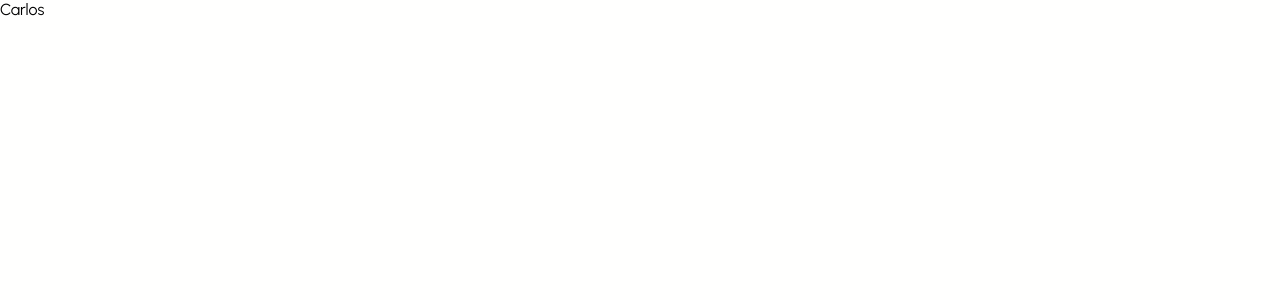
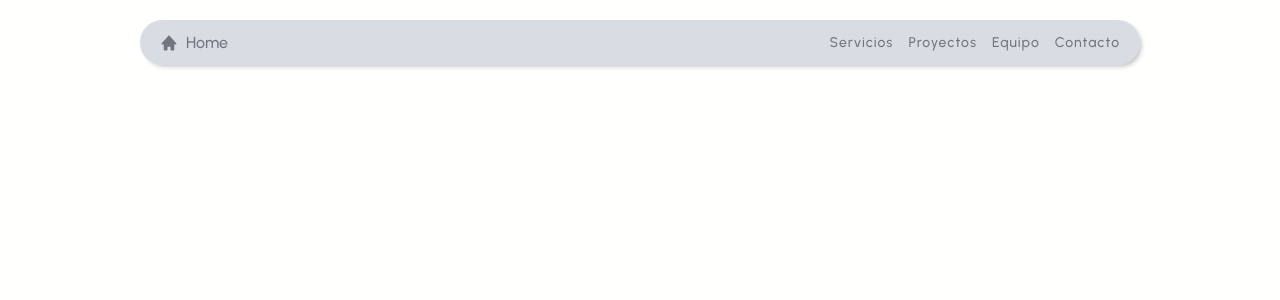
Before and after one commit to 2piradrian/c-swap-web, a Next.js app: page / in a window 1280 px wide. Shown: the top 300 px of the page. Built offline with nearby package versions, Linux system fonts and the light colour scheme.

Commit message:
header component

```diff
--- /dev/null
+++ b/src/components/header/Header.tsx
@@ -0,0 +1,34 @@
+import { useEffect, useState } from "react";
+import Link from "next/link";
+import Navbar from "../navbar/Navbar";
+import Image from "next/image";
+import homeicon from "@/assets/icons/bxs-home.svg";
+import style from "./style.module.css";
+
+export default function Header() {
+	const [closed, setClosed] = useState<boolean>();
+
+	useEffect(() => {
+		setClosed(window.innerWidth < 900);
+		window.addEventListener("resize", () => setClosed(window.innerWidth < 900), false);
+	}, []);
+
+	useEffect(() => {
+		window.addEventListener("resize", () => setClosed(window.innerWidth < 900), false);
+	}, []);
+
+	return (
+		<header className={`smallcontainer ${style.background}`}>
+			<div className={style.subcontainer}>
+				<Link href="/" aria-label="home" className={style.homelink}>
+					<div className={style.homelink}>
+						<Image src={homeicon} alt="home icon" className={style.homeicon} />
+						<span>Home</span>
+					</div>
+				</Link>
+				{/* BURGER MENU ICON */}
+				{!closed && <Navbar setClosed={setClosed} />}
+			</div>
+		</header>
+	);
+}
--- /dev/null
+++ b/src/components/header/style.module.css
@@ -0,0 +1,50 @@
+.background {
+	position: absolute;
+}
+
+.subcontainer {
+	height: 45px;
+	width: 90%;
+	margin: 20px 0px;
+	padding: 0px 20px;
+	max-width: 1000px;
+	display: flex;
+	align-items: center;
+	justify-content: space-between;
+	background: var(--secbackground);
+	box-shadow: 3px 3px 5px -2px rgba(22, 22, 26, 0.3);
+	border-radius: 22px;
+	z-index: 2;
+}
+
+.iso {
+	height: auto;
+	width: 95px;
+}
+
+.burger {
+	font-size: 22px;
+	color: var(--tertiary);
+	cursor: pointer;
+}
+
+.homelink {
+	display: flex;
+	justify-content: center;
+	align-items: center;
+	text-decoration: none;
+	color: var(--tertiary);
+	font-weight: 500;
+}
+
+.homeicon {
+	height: 18px;
+	width: 18px;
+	margin-right: 8px;
+}
+
+@media (min-width: 900px) {
+	.burger {
+		display: none;
+	}
+}
--- /dev/null
+++ b/src/components/navbar/Navbar.tsx
@@ -0,0 +1,40 @@
+import Link from "next/link";
+import style from "./style.module.css";
+
+type Props = {
+	setClosed: Function;
+};
+
+export default function Navbar({ setClosed }: Props) {
+	return (
+		<div
+			className={style.navBox}
+			onClick={() => {
+				if (window.innerWidth < 900) setClosed(true);
+			}}>
+			{/* CLOSE ICON */}
+			<ul className={style.navList}>
+				<li className={style.navRoutes}>
+					<Link href="/home#services" aria-label="Servicios">
+						Servicios
+					</Link>
+				</li>
+				<li className={style.navRoutes}>
+					<Link href="/portfolio" aria-label="Proyectos">
+						Proyectos
+					</Link>
+				</li>
+				<li className={style.navRoutes}>
+					<Link href="/home#team" aria-label="Equipo">
+						Equipo
+					</Link>
+				</li>
+				<li className={style.navRoutes}>
+					<Link href="/home#contact" aria-label="Contacto">
+						Contacto
+					</Link>
+				</li>
+			</ul>
+		</div>
+	);
+}
--- /dev/null
+++ b/src/components/navbar/style.module.css
@@ -0,0 +1,63 @@
+.navBox {
+	height: 100vh;
+	width: 100vw;
+	position: fixed;
+	z-index: 10;
+	top: 0;
+	left: 0;
+	background-color: var(--background);
+}
+
+.close {
+	font-size: 30px;
+	position: absolute;
+	top: 20px;
+	right: 20px;
+	cursor: pointer;
+}
+
+.navList {
+	height: 100%;
+	width: 100%;
+	display: flex;
+	justify-content: center;
+	align-items: center;
+	flex-direction: column;
+}
+
+.navRoutes {
+	width: 100%;
+	margin: 15px 0px;
+	text-align: center;
+	list-style: none;
+	font-size: 28px;
+	font-weight: 500;
+	letter-spacing: 1px;
+}
+
+.navRoutes > a {
+	text-decoration: none;
+}
+
+@media (min-width: 900px) {
+	.close {
+		display: none;
+	}
+	.navBox {
+		height: auto;
+		width: auto;
+		position: initial;
+		background-color: transparent;
+	}
+	.navList {
+		width: auto;
+		flex-direction: row;
+		gap: 15px;
+	}
+	.navRoutes {
+		font-size: 14px;
+	}
+	.navRoutes > a {
+		color: var(--tertiary);
+	}
+}
--- /dev/null
+++ b/src/layout/AppLayout.tsx
@@ -0,0 +1,22 @@
+import Header from "@/components/header/Header";
+import Head from "next/head";
+
+type Props = {
+	title: string;
+	children: React.ReactNode;
+};
+
+export default function AppLayout({ children, title }: Props) {
+	return (
+		<>
+			<Head>
+				<title>{"C-Swap | " + title}</title>
+				<meta name="description" content="Generated by create next app" />
+				<meta name="viewport" content="width=device-width, initial-scale=1" />
+				<link rel="icon" href="/favicon.ico" />
+			</Head>
+			<Header />
+			<main>{children}</main>
+		</>
+	);
+}
--- a/src/pages/_document.tsx
+++ /dev/null
@@ -1,13 +0,0 @@
-import { Html, Head, Main, NextScript } from 'next/document'
-
-export default function Document() {
-  return (
-    <Html lang="en">
-      <Head />
-      <body>
-        <Main />
-        <NextScript />
-      </body>
-    </Html>
-  )
-}
--- a/src/pages/index.tsx
+++ b/src/pages/index.tsx
@@ -1,15 +1,9 @@
-import Head from "next/head";
+import AppLayout from "@/layout/AppLayout";
 
 export default function Home() {
 	return (
-		<>
-			<Head>
-				<title>Create Next App</title>
-				<meta name="description" content="Generated by create next app" />
-				<meta name="viewport" content="width=device-width, initial-scale=1" />
-				<link rel="icon" href="/favicon.ico" />
-			</Head>
-			<main>Carlos</main>
-		</>
+		<AppLayout title="Home">
+			<main></main>
+		</AppLayout>
 	);
 }
```
Also changed, not shown: src/assets/icons/bxs-home.svg (added).
